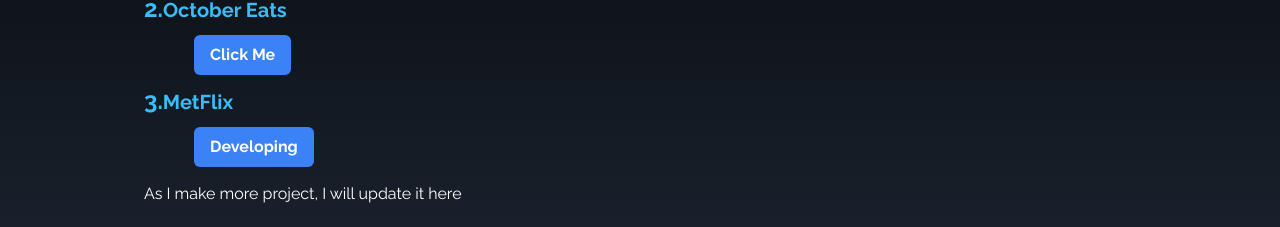
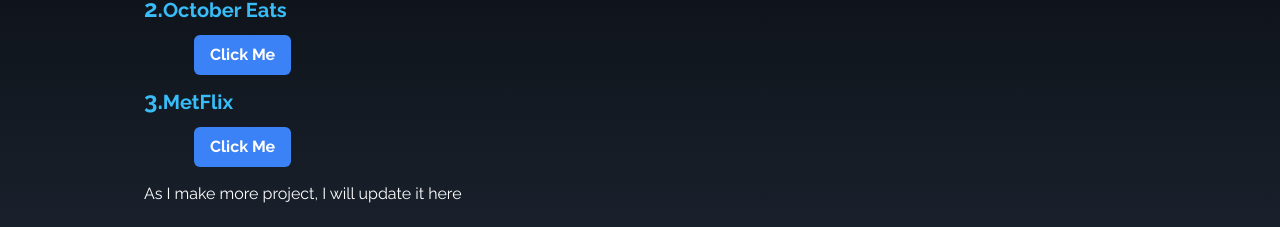
Before and after one commit to 22algodaddy/Portfolio, a React (Create React App) app: page / in a window 1280 px wide. Shown: the part 1519-1746 px from the top of the page. Built offline with nearby package versions, Linux system fonts and the light colour scheme.

Commit message:
Added Metflix link

```diff
--- a/src/Components/Portfolio/portfolio.jsx
+++ b/src/Components/Portfolio/portfolio.jsx
@@ -29,9 +29,9 @@
                             <h2 className="text-xl text-sky-400 "><h1 className="inline text-2xl">3.</h1>MetFlix</h2>
                             <button className="ml-[50px] bg-blue-500 hover:bg-blue-700 ext-white my-[10px]
                             font-bold py-2 px-4 rounded-md">
-                                <a href="https://6341679bba7c2d3000b2ad89--astonishing-trifle-f10eba.netlify.app"
+                                <a href="https://netflix-clone-21x43shoc-22algodaddy.vercel.app/"
                                    target="__blank">
-                                    Developing
+                                    Click Me
                                 </a>
                             </button>
                         </div>
```
